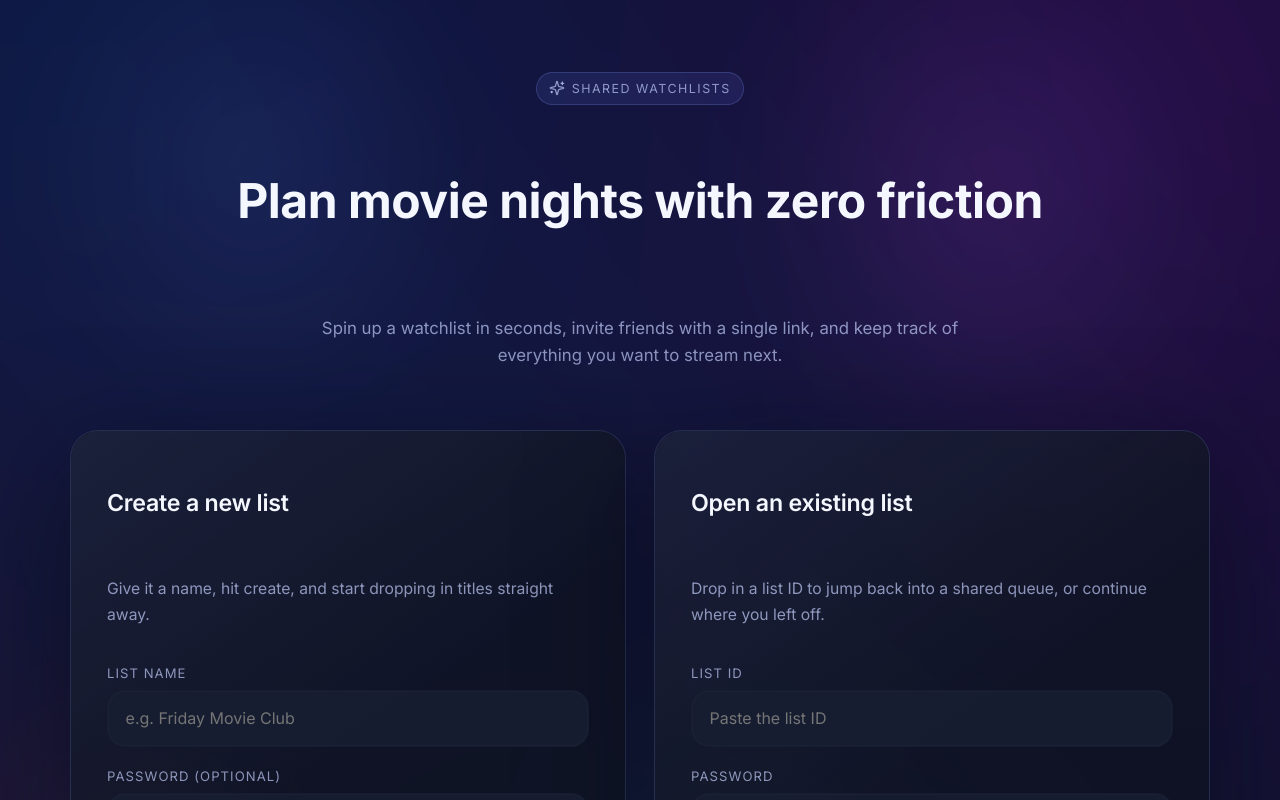
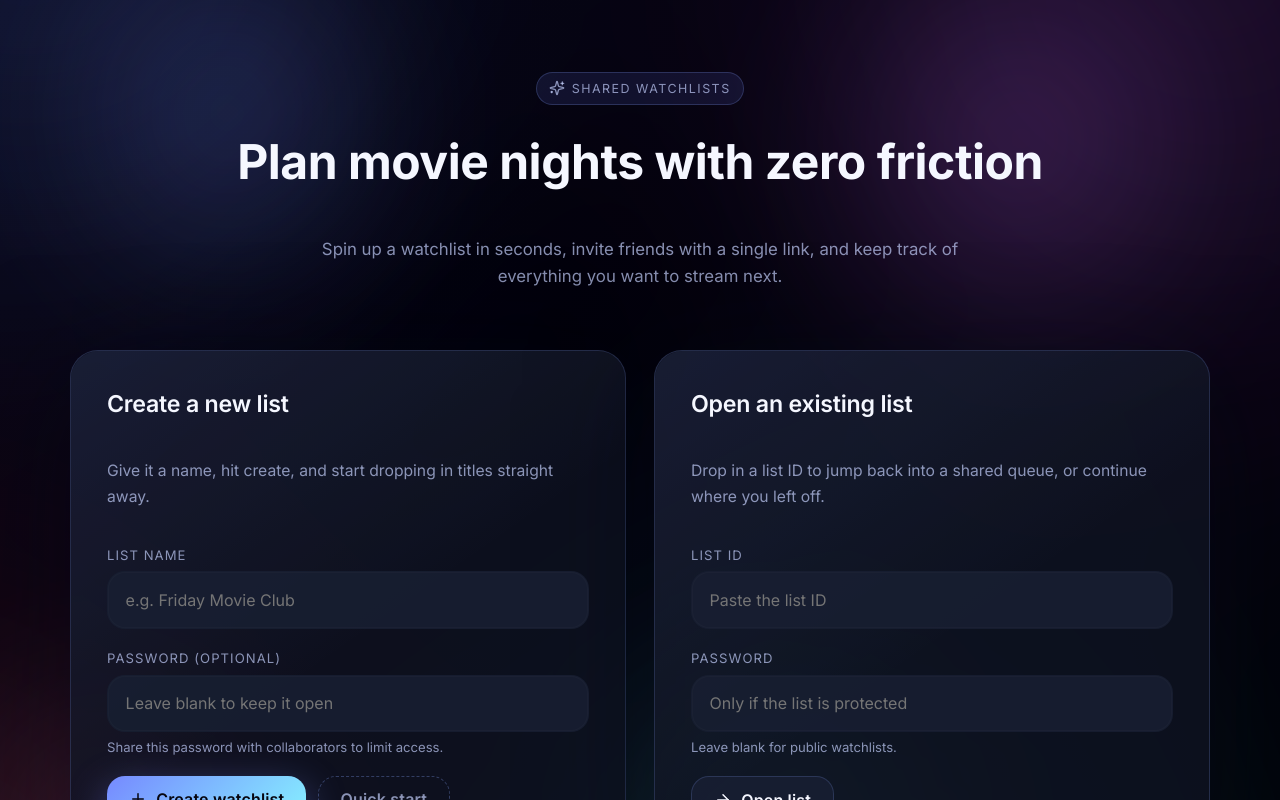
Before and after one commit to flxlehmann/watchlist, a Next.js app: page / in a window 1280 px wide. Shown: the top 800 px of the page. Built offline with nearby package versions, Linux system fonts and the light colour scheme.

Commit message:
Refine list menu and loading experience

```diff
--- a/app/page.module.css
+++ b/app/page.module.css
@@ -7,10 +7,7 @@
   position: relative;
   overflow: hidden;
   isolation: isolate;
-  background:
-    radial-gradient(62% 84% at 16% 12%, rgba(8, 16, 50, 0.52), transparent 72%),
-    radial-gradient(58% 78% at 84% 10%, rgba(28, 8, 58, 0.55), transparent 70%),
-    linear-gradient(180deg, #000006, #010010 58%, #000004);
+  background: radial-gradient(120% 160% at 0% 0%, #04030f, #010008 58%, #000006);
 }
 
 .background {
@@ -23,28 +20,26 @@
 
 .backgroundGradient {
   position: absolute;
-  inset: -48% -32% -58%;
+  inset: -40% -30% -40% -30%;
   background:
-    radial-gradient(64% 84% at 20% 24%, rgba(20, 44, 112, 0.74), transparent 78%),
-    radial-gradient(70% 90% at 80% 22%, rgba(58, 20, 102, 0.78), transparent 80%),
-    radial-gradient(68% 88% at 58% 80%, rgba(12, 68, 88, 0.68), transparent 74%),
-    radial-gradient(74% 94% at 10% 86%, rgba(110, 26, 56, 0.56), transparent 80%),
-    linear-gradient(180deg, rgba(3, 6, 18, 0.96), rgba(0, 1, 10, 0.98));
-  filter: blur(140px);
-  opacity: 0.88;
-  transform: translateZ(0);
+    radial-gradient(38% 42% at 20% 18%, rgba(80, 110, 220, 0.28), transparent 78%),
+    radial-gradient(42% 48% at 78% 20%, rgba(164, 72, 220, 0.24), transparent 80%),
+    radial-gradient(36% 46% at 60% 78%, rgba(56, 160, 178, 0.24), transparent 80%),
+    radial-gradient(44% 52% at 14% 78%, rgba(212, 72, 120, 0.22), transparent 76%);
+  opacity: 0.82;
+  filter: blur(110px);
 }
 
 .backgroundMesh {
   position: absolute;
-  inset: -12% -8%;
+  inset: -18% -12%;
   background:
-    radial-gradient(18% 24% at 24% 22%, rgba(68, 104, 210, 0.18), transparent 74%),
-    radial-gradient(22% 28% at 74% 24%, rgba(154, 58, 214, 0.2), transparent 72%),
-    radial-gradient(20% 26% at 58% 78%, rgba(44, 134, 148, 0.2), transparent 74%),
-    radial-gradient(16% 22% at 16% 78%, rgba(180, 50, 92, 0.18), transparent 72%);
-  opacity: 0.78;
-  filter: blur(56px);
+    radial-gradient(18% 24% at 24% 22%, rgba(108, 138, 255, 0.28), transparent 74%),
+    radial-gradient(22% 28% at 74% 24%, rgba(204, 102, 255, 0.28), transparent 72%),
+    radial-gradient(20% 26% at 58% 78%, rgba(92, 204, 216, 0.28), transparent 74%),
+    radial-gradient(16% 22% at 16% 78%, rgba(238, 104, 148, 0.26), transparent 72%);
+  opacity: 0.68;
+  filter: blur(46px);
   mix-blend-mode: screen;
 }
 
@@ -55,6 +50,49 @@
   gap: 2.75rem;
   position: relative;
   z-index: 1;
+}
+
+.loadingState {
+  width: min(720px, 100%);
+  margin: 0 auto;
+  position: relative;
+  min-height: 340px;
+  display: flex;
+  align-items: center;
+  justify-content: center;
+  z-index: 1;
+}
+
+.loadingBackdrop {
+  position: absolute;
+  inset: 0;
+  border-radius: calc(var(--radius-lg) * 1.1);
+  background: rgba(10, 14, 34, 0.72);
+  border: 1px solid rgba(118, 137, 255, 0.35);
+  box-shadow: 0 32px 120px rgba(2, 4, 12, 0.7);
+  backdrop-filter: blur(18px);
+  -webkit-backdrop-filter: blur(18px);
+}
+
+.loadingContent {
+  position: relative;
+  padding: 3rem 2.5rem;
+  display: flex;
+  flex-direction: column;
+  gap: 1.2rem;
+  align-items: center;
+  text-align: center;
+}
+
+.loadingSpinner {
+  color: rgba(188, 202, 255, 0.92);
+  animation: loadingSpin 0.9s linear infinite;
+}
+
+.loadingMessage {
+  font-size: 1.08rem;
+  letter-spacing: 0.01em;
+  color: rgba(226, 232, 255, 0.9);
 }
 
 .hero {
@@ -83,6 +121,7 @@
   font-size: clamp(2.15rem, 4vw, 3rem);
   font-weight: 700;
   letter-spacing: -0.01em;
+  margin: 0;
 }
 
 .heroSubtitle {
@@ -126,6 +165,7 @@
   font-size: 1.45rem;
   font-weight: 600;
   letter-spacing: -0.01em;
+  margin: 0;
 }
 
 .panelSubtitle {
@@ -153,6 +193,15 @@
   font-size: 0.82rem;
   color: var(--muted);
   line-height: 1.45;
+}
+
+@keyframes loadingSpin {
+  from {
+    transform: rotate(0deg);
+  }
+  to {
+    transform: rotate(360deg);
+  }
 }
 
 .inputLabel {
@@ -1025,33 +1074,6 @@
   min-width: 0;
 }
 
-.renameTrigger {
-  border: 1px solid rgba(122, 148, 228, 0.45);
-  background: rgba(15, 19, 34, 0.6);
-  color: rgba(214, 224, 255, 0.9);
-  border-radius: 999px;
-  width: 2.4rem;
-  height: 2.4rem;
-  padding: 0;
-  display: inline-flex;
-  align-items: center;
-  justify-content: center;
-  transition: transform 0.2s ease, background 0.2s ease, border-color 0.2s ease, color 0.2s ease,
-    box-shadow 0.2s ease;
-}
-
-.renameTrigger:hover {
-  transform: translateY(-1px);
-  background: rgba(122, 148, 255, 0.22);
-  border-color: rgba(122, 148, 255, 0.6);
-  color: #f4f6ff;
-}
-
-.renameTrigger:focus-visible {
-  outline: none;
-  box-shadow: 0 0 0 3px rgba(118, 137, 255, 0.45);
-}
-
 .renameForm {
   display: flex;
   align-items: center;
@@ -1223,14 +1245,6 @@
   display: flex;
   flex-direction: column;
   gap: 0.25rem;
-}
-
-.listMenuSectionLabel {
-  font-size: 0.68rem;
-  text-transform: uppercase;
-  letter-spacing: 0.14em;
-  color: rgba(173, 186, 255, 0.54);
-  padding: 0.25rem 0.65rem 0.1rem;
 }
 
 .listMenuItem {
@@ -1637,7 +1651,6 @@
   background: radial-gradient(circle, rgba(118, 137, 255, 0.3), transparent 60%);
   filter: blur(0.5rem);
   opacity: 0.75;
-  animation: drift 12s ease-in-out infinite;
   pointer-events: none;
 }
 
@@ -1994,17 +2007,6 @@
   border-color: rgba(122, 148, 228, 0.5);
 }
 
-@keyframes drift {
-  0%,
-  100% {
-    transform: translate3d(0, 0, 0);
-  }
-  50% {
-    transform: translate3d(-10%, 6%, 0);
-  }
-}
-
-
 @media (max-width: 900px) {
   .workspace {
     grid-template-columns: 1fr;
--- a/app/page.tsx
+++ b/app/page.tsx
@@ -180,6 +180,7 @@ export default function Page() {
   const [countdownRemaining, setCountdownRemaining] = useState<number | null>(null);
   const [countdownSession, setCountdownSession] = useState(0);
   const [listMenuOpen, setListMenuOpen] = useState(false);
+  const [initialListLoading, setInitialListLoading] = useState(false);
   const [passwordDialogType, setPasswordDialogType] = useState<
     'set' | 'change' | 'remove' | 'delete' | null
   >(null);
@@ -381,7 +382,10 @@ export default function Page() {
     }
     if (queryId) {
       setListIdInput(queryId);
-      void joinList(queryId);
+      setInitialListLoading(true);
+      void joinList(queryId).finally(() => {
+        setInitialListLoading(false);
+      });
     }
   // eslint-disable-next-line react-hooks/exhaustive-deps
   }, []);
@@ -1654,21 +1658,7 @@ export default function Page() {
                       </div>
                     </form>
                   ) : (
-                    <>
-                      <h1 className={styles.listTitle}>{list.name}</h1>
-                      <button
-                        type="button"
-                        className={styles.renameTrigger}
-                        onClick={() => {
-                          setRenaming(true);
-                          setNameDraft(list.name);
-                        }}
-                        aria-label="Edit list name"
-                        title="Edit list name"
-                      >
-                        <Pencil size={18} />
-                      </button>
-                    </>
+                    <h1 className={styles.listTitle}>{list.name}</h1>
                   )}
                 </div>
               </div>
@@ -1753,12 +1743,21 @@ export default function Page() {
                           )}{' '}
                           Refresh list
                         </button>
+                        <button
+                          type="button"
+                          className={styles.listMenuItem}
+                          role="menuitem"
+                          onClick={() => {
+                            setListMenuOpen(false);
+                            setRenaming(true);
+                            setNameDraft(list.name);
+                          }}
+                        >
+                          <Pencil size={16} /> Rename list
+                        </button>
                       </div>
                       <div className={styles.listMenuSeparator} role="none" />
                       <div className={styles.listMenuSection} role="none">
-                        <p className={styles.listMenuSectionLabel} role="presentation" aria-hidden="true">
-                          Password
-                        </p>
                         {list.protected ? (
                           <>
                             <button
@@ -1811,9 +1810,6 @@ export default function Page() {
                       </div>
                       <div className={styles.listMenuSeparator} role="none" />
                       <div className={styles.listMenuSection} role="none">
-                        <p className={styles.listMenuSectionLabel} role="presentation" aria-hidden="true">
-                          List
-                        </p>
                         <button
                           type="button"
                           className={styles.listMenuItem}
@@ -2231,6 +2227,14 @@ export default function Page() {
             </button>
           </aside>
         </div>
+      ) : initialListLoading ? (
+        <div className={styles.loadingState} role="status" aria-live="polite">
+          <div className={styles.loadingBackdrop} aria-hidden="true" />
+          <div className={styles.loadingContent}>
+            <Loader2 size={40} className={styles.loadingSpinner} aria-hidden="true" />
+            <p className={styles.loadingMessage}>Loading your watchlist…</p>
+          </div>
+        </div>
       ) : (
         <div className={styles.content}>
           <section className={styles.hero}>
```
